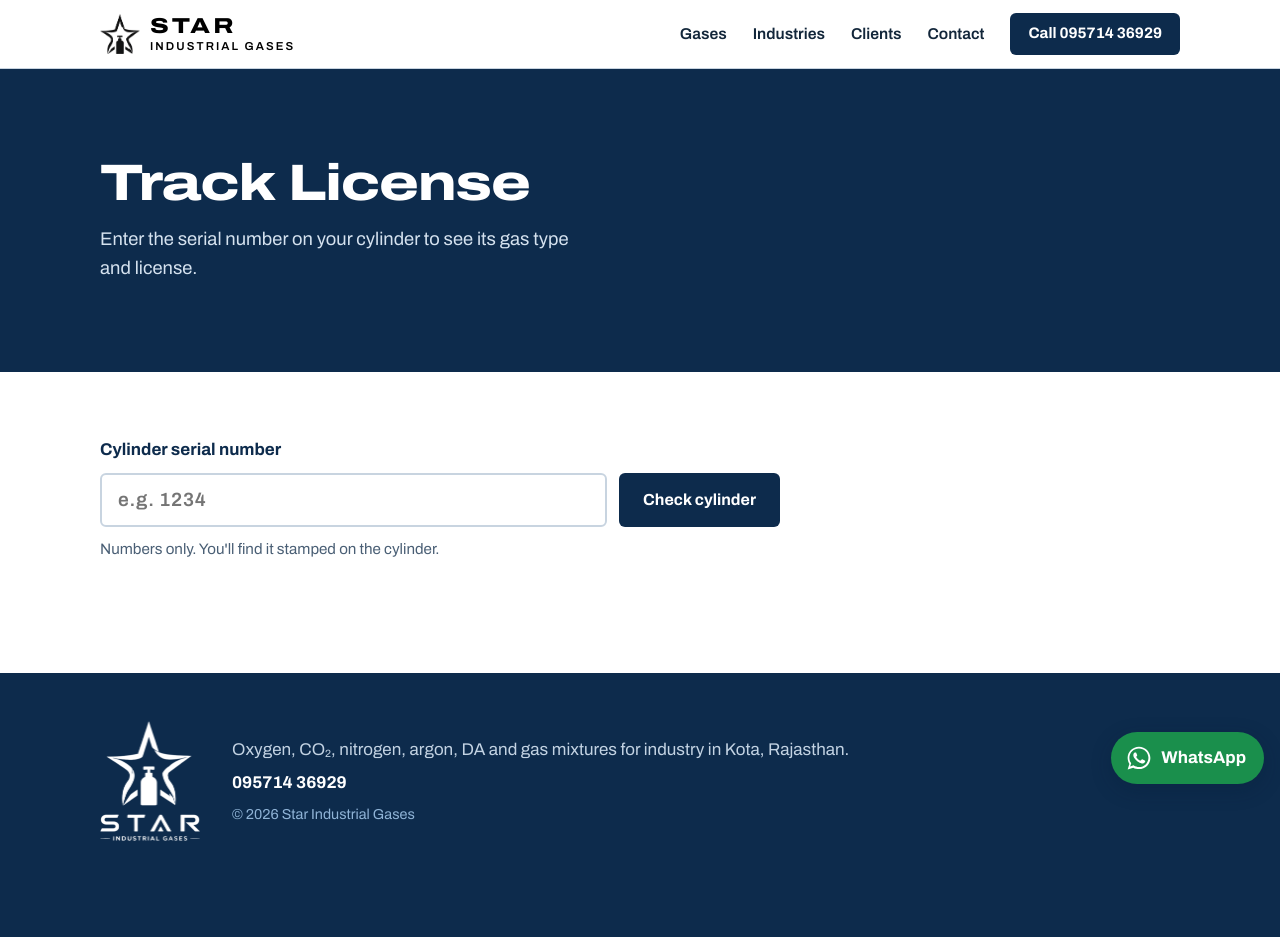
After one commit to stargases1/website, a Flask app: template templates/track_license.html in a window 1280 px wide. The commit adds this page. Run offline with Flask 3, Linux system fonts and the light colour scheme; the template is opened without the code that fills it: most values are stand-ins (such as "Sample title", 1, 10 or a date in 2020).

Commit message:
Add Track License page (/track-license)
- Shared base.html layout (header, footer, WhatsApp button) for all pages
- Serial-number lookup by gas type; ranges live in content.py and the build
  stops if any overlap
- License image per gas from static/img/licenses/<gas>.jpg, opens full size
- /track-license?serial=1234 shows the result directly (for QR codes)
- Not linked from the menu

Co-Authored-By: Claude Opus 5.5 <noreply@anthropic.com>
Claude-Session: https://claude.ai/code/session_01MguwUiXekTZna1KvmfQXgg

```diff
--- a/app.py
+++ b/app.py
@@ -44,6 +44,31 @@ def client_logo(slug: str):
     return None
 
 
+def license_image(gas_id: str):
+    """URL of a gas type's license image in static/img/licenses/, or None if not added yet."""
+    for ext in ("jpg", "jpeg", "png", "webp"):
+        filename = f"img/licenses/{gas_id}.{ext}"
+        if (STATIC_DIR / filename).is_file():
+            return asset(filename)
+    return None
+
+
+def cylinder_data():
+    """Serial-number ranges for the Track License page, checked for overlaps."""
+    seen = []
+    data = []
+    for gas_id, name, ranges in content.CYLINDER_SERIALS:
+        for low, high in ranges:
+            if low > high:
+                raise ValueError(f"{name}: range {low}-{high} is back to front")
+            for other, o_low, o_high in seen:
+                if low <= o_high and o_low <= high:
+                    raise ValueError(f"{name} {low}-{high} overlaps {other} {o_low}-{o_high}")
+            seen.append((name, low, high))
+        data.append({"name": name, "ranges": ranges, "license": license_image(gas_id)})
+    return data
+
+
 @app.template_filter("chem")
 def chem(text: str) -> Markup:
     """Show chemical subscripts (CO₂, O₂, N₂) as <sub>2</sub> so they match the site font."""
@@ -74,6 +99,11 @@ def home():
     )
 
 
+@app.route("/track-license")
+def track_license():
+    return render_template("track_license.html", cylinders=cylinder_data())
+
+
 @app.route("/robots.txt")
 def robots():
     return Response("User-agent: *\nAllow: /\n", mimetype="text/plain")
--- a/static/css/style.css
+++ b/static/css/style.css
@@ -290,3 +290,40 @@ h3 { font-size: 1.2rem; font-weight: 700; line-height: 1.25; color: var(--navy);
 }
 .wa-float:hover { background: var(--whatsapp-dark); color: var(--white); }
 @media (max-width: 520px) { .wa-float span { display: none; } .wa-float { padding: 14px; } }
+
+/* ---------- Track License page ---------- */
+.page-head { background: var(--navy); color: var(--white); padding: clamp(48px, 7vw, 88px) 0; }
+.page-head h1 { font-size: clamp(2rem, 4.6vw, 3.2rem); }
+.page-head .lede { margin-top: 14px; }
+
+.track-form, .track-result, .track noscript p { max-width: 680px; }
+.track-form label { display: block; font-weight: 700; color: var(--navy); margin-bottom: 10px; }
+.track-row { display: flex; gap: 12px; }
+.track-row input {
+  flex: 1; min-width: 0; min-height: 54px; padding: 0 16px;
+  font: 600 1.2rem var(--font); color: var(--ink); letter-spacing: .04em;
+  background: var(--white); border: 2px solid var(--line); border-radius: var(--radius);
+}
+.track-row input:focus { outline: none; border-color: var(--steel); box-shadow: 0 0 0 3px rgba(44, 108, 166, .2); }
+.track-row input[aria-invalid="true"] { border-color: #B3261E; }
+.track-row .btn { min-height: 54px; }
+.track-hint { margin-top: 10px; font-size: .95rem; color: var(--muted); }
+.track-hint.is-error { color: #B3261E; font-weight: 600; }
+@media (max-width: 520px) { .track-row { flex-direction: column; } }
+
+.track-result:empty { display: none; }
+.track-result { margin-top: 36px; }
+.result { border: 1px solid var(--line); border-radius: var(--radius); padding: clamp(20px, 4vw, 32px); background: var(--white); }
+.result-found { border-top: 4px solid var(--steel); }
+.result-missing { border-top: 4px solid #B3261E; }
+.result-serial { font-size: .9rem; font-weight: 600; color: var(--muted); }
+.result-gas { margin-top: 4px; font-stretch: 125%; font-weight: 800; font-size: clamp(1.8rem, 4vw, 2.4rem); line-height: 1.1; color: var(--navy); }
+.result-missing h2 { font-size: 1.5rem; }
+.result-missing p { margin-top: 10px; color: var(--muted); }
+.result-license { margin-top: 24px; }
+.result-license figcaption { font-size: .85rem; font-weight: 600; color: var(--muted); margin-bottom: 8px; }
+.license-link { display: block; border: 1px solid var(--line); border-radius: var(--radius); overflow: hidden; background: var(--frost); }
+.license-img { width: 100%; height: auto; }
+.license-note { margin-top: 8px; font-size: .85rem; color: var(--muted); }
+.result-nolicense { margin-top: 18px; color: var(--muted); }
+.section.track { padding-top: clamp(40px, 6vw, 64px); }
--- /dev/null
+++ b/static/js/track.js
@@ -0,0 +1,76 @@
+// Track License: look up a cylinder's gas type and license by serial number.
+(function () {
+  var form = document.getElementById('track-form');
+  var input = document.getElementById('serial');
+  var result = document.getElementById('track-result');
+  var cylinders = JSON.parse(document.getElementById('cylinder-data').textContent);
+
+  function findGas(serial) {
+    for (var i = 0; i < cylinders.length; i++) {
+      var ranges = cylinders[i].ranges;
+      for (var j = 0; j < ranges.length; j++) {
+        if (serial >= ranges[j][0] && serial <= ranges[j][1]) return cylinders[i];
+      }
+    }
+    return null;
+  }
+
+  function show(node) {
+    result.innerHTML = '';
+    result.appendChild(node);
+  }
+
+  function setError(message) {
+    input.setAttribute('aria-invalid', message ? 'true' : 'false');
+    var hint = document.getElementById('serial-hint');
+    hint.textContent = message || "Numbers only. You'll find it stamped on the cylinder.";
+    hint.classList.toggle('is-error', !!message);
+  }
+
+  function check(raw) {
+    var value = String(raw || '').replace(/\s+/g, '');
+    if (!value) { setError('Enter the serial number from the cylinder.'); result.innerHTML = ''; return; }
+    if (!/^\d+$/.test(value)) { setError('Use numbers only, for example 1234.'); result.innerHTML = ''; return; }
+    setError('');
+
+    var serial = parseInt(value, 10);
+    var gas = findGas(serial);
+    var url = new URL(window.location.href);
+    url.searchParams.set('serial', String(serial));
+    window.history.replaceState(null, '', url);
+
+    if (!gas) {
+      var miss = document.getElementById('tpl-missing').content.cloneNode(true);
+      miss.querySelector('.result-text').textContent =
+        'There is no cylinder with serial number ' + serial + '. Check the number on the cylinder and try again.';
+      show(miss);
+      return;
+    }
+
+    var found = document.getElementById('tpl-found').content.cloneNode(true);
+    found.querySelector('.result-serial').textContent = 'Serial no. ' + serial;
+    found.querySelector('.result-gas').textContent = gas.name;
+    if (gas.license) {
+      found.querySelector('.license-link').href = gas.license;
+      var img = found.querySelector('.license-img');
+      img.src = gas.license;
+      img.alt = gas.name + ' cylinder license';
+    } else {
+      found.querySelector('.result-license').hidden = true;
+      found.querySelector('.result-nolicense').hidden = false;
+    }
+    show(found);
+  }
+
+  form.addEventListener('submit', function (e) {
+    e.preventDefault();
+    check(input.value);
+  });
+
+  // Links such as /track-license?serial=1234 (e.g. from a QR code) show the result straight away.
+  var initial = new URLSearchParams(window.location.search).get('serial');
+  if (initial) {
+    input.value = initial;
+    check(initial);
+  }
+})();
--- /dev/null
+++ b/templates/base.html
@@ -0,0 +1,66 @@
+<!doctype html>
+<html lang="en">
+<head>
+  <meta charset="utf-8">
+  <meta name="viewport" content="width=device-width, initial-scale=1">
+  <title>{% block title %}{{ biz.name }} | Oxygen, CO₂, Nitrogen, Argon &amp; DA Supplier in Kota{% endblock %}</title>
+  <meta name="description" content="{% block description %}{{ biz.name }} supplies oxygen, CO₂, nitrogen (gas and liquid), argon, dissolved acetylene and gas mixtures to plants and workshops in Kota, Rajasthan. Call or WhatsApp {{ biz.phone_display }}.{% endblock %}">
+  <meta name="theme-color" content="#0D2B4C">
+  <meta property="og:title" content="{{ biz.name }}, Kota">
+  <meta property="og:description" content="Oxygen, CO₂, nitrogen, argon, DA and gas mixtures in Kota. Call or WhatsApp {{ biz.phone_display }}.">
+  <meta property="og:type" content="website">
+  <meta property="og:image" content="{{ biz.site_url ~ asset('img/logo.png') }}">
+  <link rel="icon" href="{{ asset('favicon.ico') }}" sizes="any">
+  <link rel="icon" type="image/png" href="{{ asset('img/favicon.png') }}">
+  <link rel="apple-touch-icon" href="{{ asset('img/apple-touch-icon.png') }}">
+  <link rel="preload" href="{{ asset('fonts/archivo-variable.woff2') }}" as="font" type="font/woff2" crossorigin>
+  <link rel="stylesheet" href="{{ asset('css/style.css') }}">
+  {% block head_extra %}{% endblock %}
+</head>
+<body>
+  <a class="skip" href="#main">Skip to content</a>
+
+  <header class="site-header">
+    <div class="wrap header-inner">
+      <a class="brand" href="/" aria-label="{{ biz.name }}, home">
+        <img src="{{ asset('img/star-mark.png') }}" alt="" width="40" height="40">
+        <span class="brand-text"><strong>Star</strong><span>Industrial Gases</span></span>
+      </a>
+      <button class="menu-toggle" aria-expanded="false" aria-controls="site-nav">
+        <span class="menu-bars" aria-hidden="true"></span><span class="menu-label">Menu</span>
+      </button>
+      <nav id="site-nav" class="site-nav" aria-label="Main">
+        <a href="/#gases">Gases</a>
+        <a href="/#industries">Industries</a>
+        <a href="/#clients">Clients</a>
+        <a href="/#contact">Contact</a>
+        <a class="btn btn-small btn-solid" href="tel:{{ biz.phone_tel }}">Call {{ biz.phone_display }}</a>
+      </nav>
+    </div>
+  </header>
+
+    <main id="main">
+{% block content %}{% endblock %}
+  </main>
+
+
+  <footer class="site-footer">
+    <div class="wrap footer-inner">
+      <img src="{{ asset('img/logo-white.png') }}" alt="{{ biz.name }}" width="100" height="120" loading="lazy">
+      <div class="footer-text">
+        <p>Oxygen, CO<sub>2</sub>, nitrogen, argon, DA and gas mixtures for industry in Kota, Rajasthan.</p>
+        <p><a href="tel:{{ biz.phone_tel }}">{{ biz.phone_display }}</a></p>
+        <p class="copy">© {{ year }} {{ biz.name }}</p>
+      </div>
+    </div>
+  </footer>
+
+  <a class="wa-float" href="{{ whatsapp_link('Hi Star Industrial Gases, I would like to order gas cylinders.') }}" target="_blank" rel="noopener" aria-label="Chat with us on WhatsApp">
+    <svg viewBox="0 0 32 32" width="28" height="28" aria-hidden="true"><path fill="currentColor" d="M16 3C8.8 3 3 8.7 3 15.8c0 2.5.7 4.9 2 7L3 29l6.4-2c2 1.1 4.3 1.7 6.6 1.7 7.2 0 13-5.7 13-12.8S23.2 3 16 3zm0 23.4c-2.1 0-4.1-.6-5.9-1.7l-.4-.3-3.8 1.2 1.2-3.7-.3-.4c-1.2-1.8-1.8-3.8-1.8-5.9 0-5.9 4.9-10.6 10.9-10.6s10.9 4.8 10.9 10.6S22 26.4 16 26.4zm6-7.9c-.3-.2-1.9-1-2.2-1.1-.3-.1-.5-.2-.7.2-.2.3-.8 1-1 1.2-.2.2-.4.2-.7.1-.3-.2-1.4-.5-2.6-1.6-1-.9-1.6-1.9-1.8-2.2-.2-.3 0-.5.1-.7l.5-.6c.2-.2.2-.4.3-.6.1-.2 0-.4 0-.6l-1-2.4c-.3-.6-.5-.5-.7-.5h-.6c-.2 0-.6.1-.9.4-.3.3-1.2 1.1-1.2 2.8s1.2 3.2 1.4 3.5c.2.2 2.4 3.6 5.8 5 .8.3 1.4.5 1.9.7.8.3 1.5.2 2.1.1.6-.1 1.9-.8 2.2-1.5.3-.7.3-1.4.2-1.5-.1-.2-.3-.3-.6-.4z"/></svg>
+    <span>WhatsApp</span>
+  </a>
+
+  <script src="{{ asset('js/main.js') }}" defer></script>
+  {% block scripts %}{% endblock %}
+</body>
+</html>
--- /dev/null
+++ b/templates/track_license.html
@@ -0,0 +1,58 @@
+{% extends "base.html" %}
+
+{% block title %}Track License | {{ biz.name }}{% endblock %}
+{% block description %}Check a {{ biz.name }} cylinder by its serial number to see its gas type and license.{% endblock %}
+
+{% block content %}
+    <section class="page-head" aria-labelledby="track-title">
+      <div class="wrap">
+        <h1 id="track-title">Track License</h1>
+        <p class="lede">Enter the serial number on your cylinder to see its gas type and license.</p>
+      </div>
+    </section>
+
+    <section class="section track">
+      <div class="wrap">
+        <form class="track-form" id="track-form" novalidate>
+          <label for="serial">Cylinder serial number</label>
+          <div class="track-row">
+            <input id="serial" name="serial" type="text" inputmode="numeric" autocomplete="off"
+                   placeholder="e.g. 1234" maxlength="10" aria-describedby="serial-hint" required>
+            <button class="btn btn-solid" type="submit">Check cylinder</button>
+          </div>
+          <p class="track-hint" id="serial-hint">Numbers only. You'll find it stamped on the cylinder.</p>
+        </form>
+
+        <div class="track-result" id="track-result" aria-live="polite"></div>
+
+        <noscript><p class="track-hint">Turn on JavaScript in your browser to check a cylinder, or call us on {{ biz.phone_display }}.</p></noscript>
+      </div>
+    </section>
+
+    <template id="tpl-found">
+      <article class="result result-found">
+        <p class="result-serial"></p>
+        <h2 class="result-gas"></h2>
+        <figure class="result-license">
+          <figcaption>License</figcaption>
+          <a class="license-link" target="_blank" rel="noopener"><img class="license-img" alt=""></a>
+          <p class="license-note">Tap the image to open it full size.</p>
+        </figure>
+        <p class="result-nolicense" hidden>The license image for this gas isn't online yet. Call us on <a href="tel:{{ biz.phone_tel }}">{{ biz.phone_display }}</a> for a copy.</p>
+      </article>
+    </template>
+
+    <template id="tpl-missing">
+      <article class="result result-missing">
+        <h2>No cylinder found</h2>
+        <p class="result-text"></p>
+        <p>If the number is correct, call us on <a href="tel:{{ biz.phone_tel }}">{{ biz.phone_display }}</a>.</p>
+      </article>
+    </template>
+
+    <script id="cylinder-data" type="application/json">{{ cylinders | tojson }}</script>
+{% endblock %}
+
+{% block scripts %}
+  <script src="{{ asset('js/track.js') }}" defer></script>
+{% endblock %}
```
Also changed, not shown: build.py (+10 -2 lines), content.py (+12 -0 lines), templates/index.html (+6 -60 lines), 1 other file.
